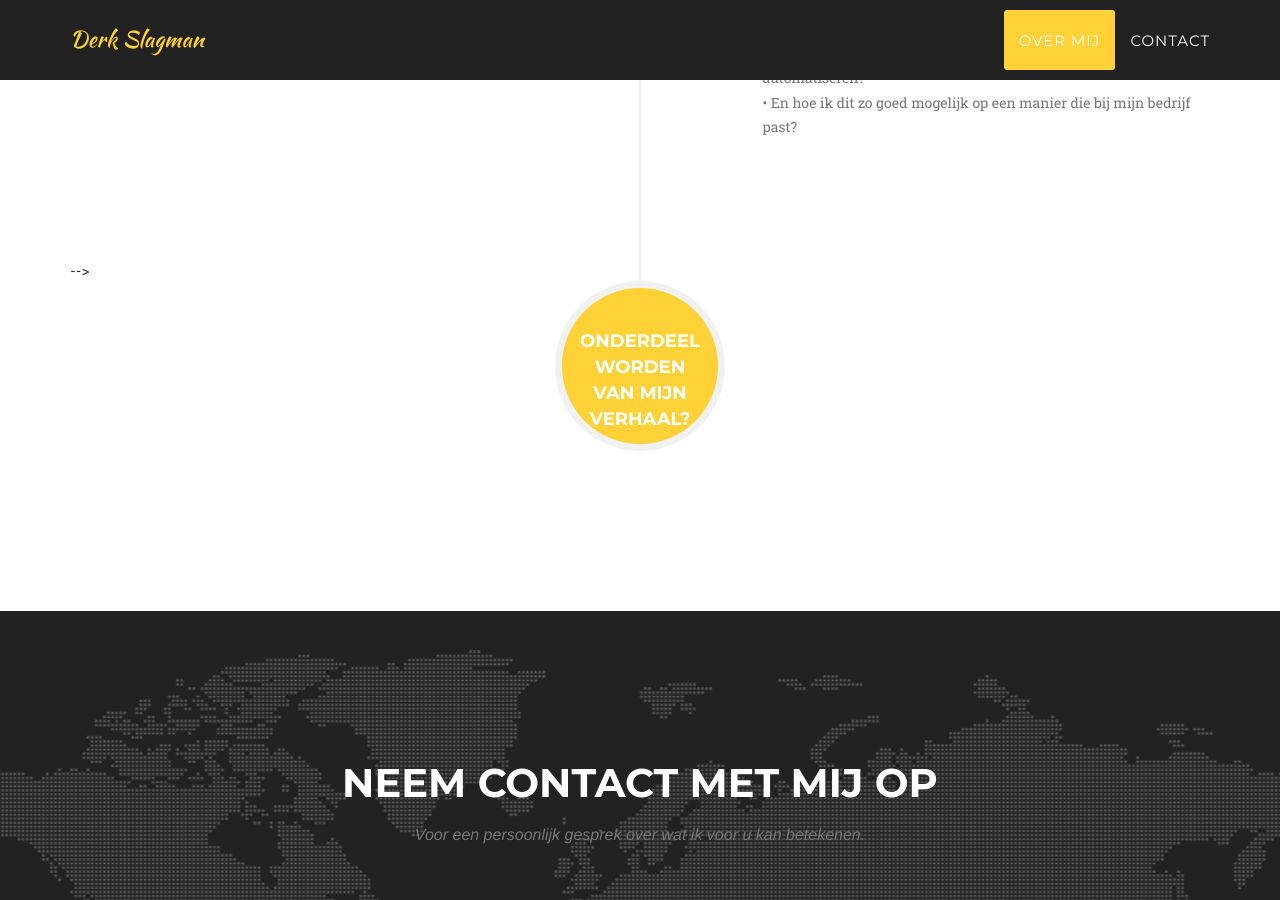
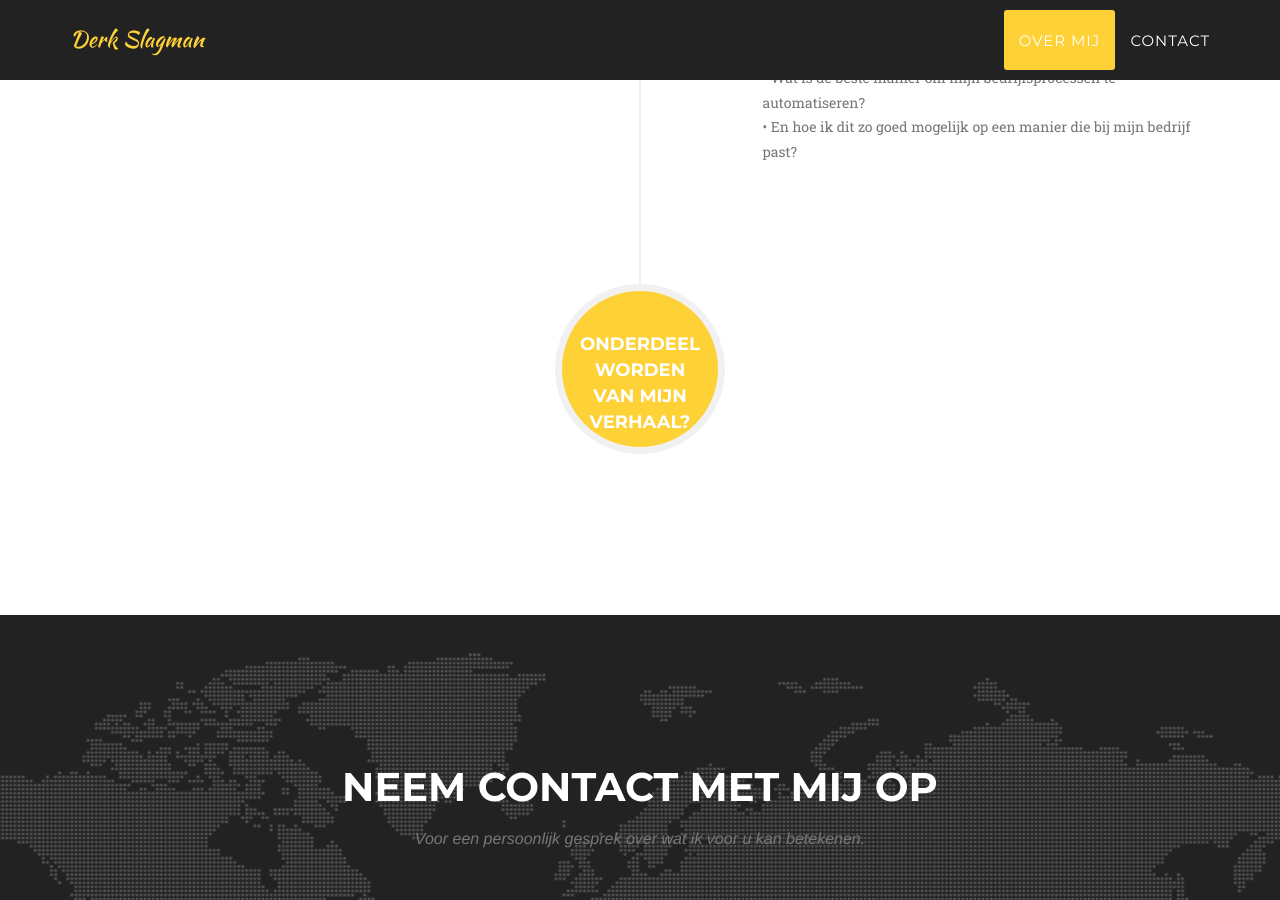
Before and after one commit to dslagman/dslagman.github.io, a Jekyll site: the page built from index.html, in a window 1280 px wide and 900 px high, scrolled down 3510 px. Built offline with Jekyll 4.4.1, drawn with Linux system fonts in a browser that asks for light colours; some web fonts are replaced.

Commit message:
removed --> and reintroduced linebreak in 2011-2012 section

```diff
--- a/_includes/about.html
+++ b/_includes/about.html
@@ -25,8 +25,7 @@
                                          Jarenlang dacht ik dat ik bij grote bedrijven processen zou gaan verbeteren en zo een bijdrage kon leveren aan
                                          hun succes. Na een paar jaar studeren en daarna afstuderen was het dan eindelijk zo ver. Ik mocht een baan gaan kiezen
                                          waar ik superblij van zou worden en bovendien nog veel zou gaan verdienen ook…. Niet dus….
-                                    </p>
-                                    <p class="text-muted">
+                                        </br></br>
                                         Ik kwam van school in 2011, midden in een economische depressie. Wie zat er nou te wachten op net afgestuurde
                                         procesverbeteraars met nul ervaring? Maar, ik werd af en aan gebeld en gemaild door recruiters die wel een IT'er
                                         in mij zagen: een sector waar bedrijven nog wel nieuwe mensen in dienst namen. Toevallig had ik na mijn middelbare school
@@ -119,7 +118,7 @@
                                     </p>
                                 </div>
                             </div>
-                        </li> -->
+                        </li>
                         <li class="timeline-inverted">
                             <div class="timeline-image">
                                 <h4>Onderdeel worden
```
